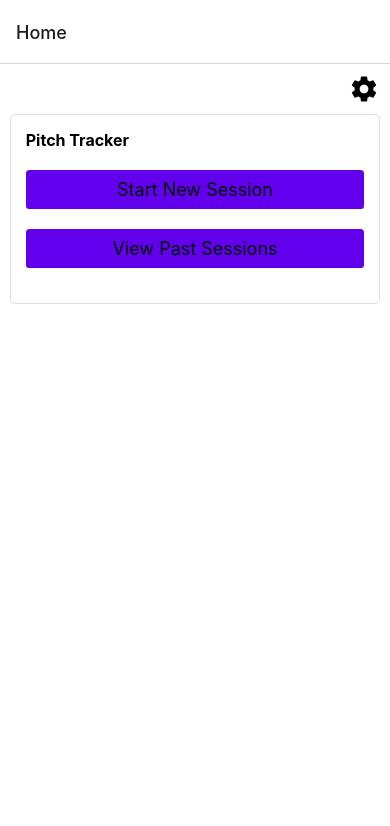
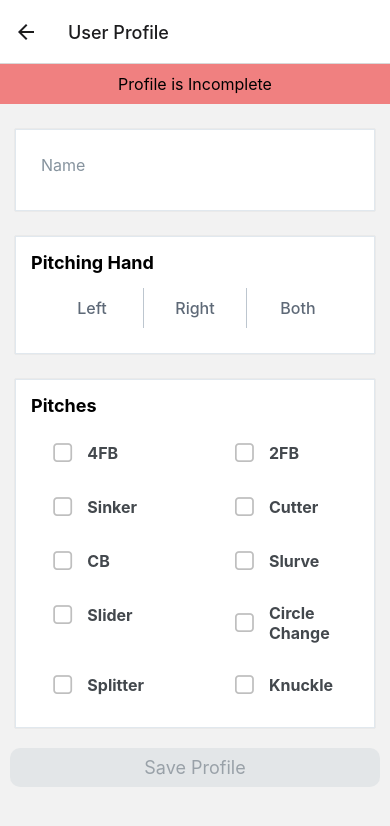
Before and after one commit to roderpad/PitchTracker, a React Native app: screen /Home in a window 390 px wide. Both pictures are taken after a click on the button "Start New Session". Shown: the top 826 px of the page. Built offline with nearby package versions, Linux system fonts and the light colour scheme.

Commit message:
Update dependencies and add User Profile screen

```diff
--- a/App.js
+++ b/App.js
@@ -3,6 +3,7 @@ import {NavigationContainer} from '@react-navigation/native';
 import {createStackNavigator} from '@react-navigation/stack';
 import HomeScreen from './src/screens/HomeScreen';
 import SettingsScreen from './src/screens/SettingsScreen';
+import ProfileSetupScreen from './src/screens/ProfileSetupScreen';
 import {ThemeProvider} from './src/context/ThemeContext';
 
 const Stack = createStackNavigator();
@@ -14,6 +15,7 @@ const App = () => {
         <Stack.Navigator initialRouteName="Home">
           <Stack.Screen name="Home" component={HomeScreen} />
           <Stack.Screen name="Settings" component={SettingsScreen} />
+          <Stack.Screen name="User Profile" component={ProfileSetupScreen} />
         </Stack.Navigator>
       </NavigationContainer>
     </ThemeProvider>
--- a/package.json
+++ b/package.json
@@ -11,7 +11,7 @@
   },
   "dependencies": {
     "@mui/icons-material": "^5.15.1",
-    "@react-native-async-storage/async-storage": "^1.19.6",
+    "@react-native-async-storage/async-storage": "^1.21.0",
     "@react-navigation/native": "^6.1.9",
     "@react-navigation/native-stack": "^6.9.17",
     "@react-navigation/stack": "^6.3.20",
--- a/src/screens/HomeScreen.js
+++ b/src/screens/HomeScreen.js
@@ -5,11 +5,21 @@ import {Button} from 'react-native-elements';
 import {useTheme} from '../context/ThemeContext';
 import Section from '../components/Section';
 import MaterialIcons from 'react-native-vector-icons/MaterialIcons'; // Import MaterialIcons
+import AsyncStorage from '@react-native-async-storage/async-storage';
 
 const HomeScreen = ({navigation}) => {
   const {theme} = useTheme();
 
   const styles = getStyles(theme); // Call getStyles function with the current theme
+
+  const checkProfileAndNavigate = async screenName => {
+    const userProfile = await AsyncStorage.getItem('userProfile');
+    if (userProfile) {
+      navigation.navigate(screenName);
+    } else {
+      navigation.navigate('User Profile');
+    }
+  };
 
   return (
     <View style={styles.mainContainer}>
@@ -29,17 +39,13 @@ const HomeScreen = ({navigation}) => {
             title="Start New Session"
             buttonStyle={{backgroundColor: theme.primary, marginBottom: 20}}
             titleStyle={{color: theme.text}}
-            onPress={() => {
-              /* Logic for new session */
-            }}
+            onPress={() => checkProfileAndNavigate('NewSession')}
           />
           <Button
             title="View Past Sessions"
             buttonStyle={{backgroundColor: theme.primary, marginBottom: 20}}
             titleStyle={{color: theme.text}}
-            onPress={() => {
-              /* Logic for past sessions */
-            }}
+            onPress={() => checkProfileAndNavigate('PastSessions')}
           />
         </Section>
       </View>
--- /dev/null
+++ b/src/screens/ProfileSetupScreen.js
@@ -0,0 +1,235 @@
+import React, {useState, useEffect} from 'react';
+import {View, Text, ScrollView, StyleSheet, FlatList} from 'react-native';
+import {
+  CheckBox,
+  Input,
+  Card,
+  ButtonGroup,
+  Button,
+} from 'react-native-elements';
+import AsyncStorage from '@react-native-async-storage/async-storage';
+
+const ProfileSetupScreen = () => {
+  const [name, setName] = useState('');
+  const [pitchingHand, setPitchingHand] = useState('');
+  const [pitches, setPitches] = useState({
+    '4FB': false,
+    '2FB': false,
+    Sinker: false,
+    Cutter: false,
+    CB: false,
+    Slurve: false,
+    Slider: false,
+    'Circle Change': false,
+    Splitter: false,
+    Knuckle: false,
+  });
+  const [savedProfile, setSavedProfile] = useState(null);
+
+  useEffect(() => {
+    const loadProfile = async () => {
+      const profileData = await AsyncStorage.getItem('userProfile');
+      if (profileData) {
+        const profile = JSON.parse(profileData);
+        setName(profile.name);
+        setPitchingHand(profile.pitchingHand);
+        setPitches(profile.pitches);
+        setSavedProfile(profile);
+      }
+    };
+    loadProfile();
+  }, []);
+
+  const saveProfile = async () => {
+    const profileData = {name, pitchingHand, pitches};
+    await AsyncStorage.setItem('userProfile', JSON.stringify(profileData));
+    setSavedProfile(profileData);
+  };
+
+  const isProfileComplete = () => {
+    return (
+      name !== '' && pitchingHand !== '' && Object.values(pitches).some(v => v)
+    );
+  };
+
+  const hasProfileChanged = () => {
+    if (!savedProfile) {
+      return true;
+    }
+    return (
+      JSON.stringify({name, pitchingHand, pitches}) !==
+      JSON.stringify(savedProfile)
+    );
+  };
+
+  const getIndicatorStatus = () => {
+    if (savedProfile && !hasProfileChanged()) {
+      return 'saved';
+    }
+    if (!isProfileComplete()) {
+      return 'incomplete';
+    }
+    if (!savedProfile && isProfileComplete()) {
+      return 'complete';
+    }
+    if (hasProfileChanged()) {
+      return 'changed';
+    }
+    return 'saved';
+  };
+
+  const getIndicatorColor = status => {
+    const colorMap = {
+      incomplete: 'lightcoral',
+      changed: 'khaki',
+      complete: 'lightgreen',
+      saved: 'none', // No color if saved
+    };
+    return colorMap[status] || 'none';
+  };
+
+  const getIndicatorText = status => {
+    const textMap = {
+      incomplete: 'Profile is Incomplete',
+      changed: 'Unsaved Changes Made',
+      complete: 'Unsaved Profile Complete',
+      saved: 'Profile Saved',
+    };
+    return textMap[status] || 'Profile Saved';
+  };
+
+  const togglePitch = pitch => {
+    setPitches({...pitches, [pitch]: !pitches[pitch]});
+  };
+
+  const pitchingHandOptions = ['Left', 'Right', 'Both'];
+  const selectedIndex = pitchingHandOptions.indexOf(pitchingHand);
+
+  const renderPitchCheckbox = ({item}) => (
+    <CheckBox
+      title={item}
+      checked={pitches[item]}
+      onPress={() => togglePitch(item)}
+      containerStyle={styles.checkboxContainer}
+      textStyle={styles.checkboxText}
+    />
+  );
+
+  return (
+    <>
+      <View
+        style={[
+          styles.indicator,
+          {backgroundColor: getIndicatorColor(getIndicatorStatus())},
+        ]}>
+        <Text style={styles.indicatorText}>
+          {getIndicatorText(getIndicatorStatus())}
+        </Text>
+      </View>
+      <ScrollView style={styles.container}>
+        <Card containerStyle={styles.card}>
+          <Input
+            placeholder="Name"
+            value={name}
+            onChangeText={setName}
+            inputContainerStyle={styles.inputContainer}
+            inputStyle={styles.inputText}
+          />
+        </Card>
+        <Card containerStyle={styles.card}>
+          <Text style={styles.sectionTitle}>Pitching Hand</Text>
+          <ButtonGroup
+            buttons={pitchingHandOptions}
+            selectedIndex={selectedIndex}
+            onPress={index => setPitchingHand(pitchingHandOptions[index])}
+            containerStyle={styles.buttonGroupContainer}
+            selectedButtonStyle={styles.selectedButton}
+            textStyle={styles.buttonGroupText}
+          />
+        </Card>
+        <Card containerStyle={styles.card}>
+          <Text style={styles.sectionTitle}>Pitches</Text>
+          <FlatList
+            data={Object.keys(pitches)}
+            renderItem={renderPitchCheckbox}
+            numColumns={2}
+            keyExtractor={item => item}
+            scrollEnabled={false} // Disable scrolling within the FlatList
+            style={styles.flatList}
+          />
+        </Card>
+        <Button
+          title="Save Profile"
+          onPress={saveProfile}
+          disabled={!isProfileComplete()}
+          buttonStyle={styles.saveButton}
+        />
+      </ScrollView>
+    </>
+  );
+};
+
+const styles = StyleSheet.create({
+  container: {
+    flex: 1,
+    paddingTop: 50, // Make room for the indicator
+  },
+  card: {
+    marginBottom: 10,
+  },
+  inputContainer: {
+    borderBottomWidth: 0,
+  },
+  inputText: {
+    fontSize: 16,
+  },
+  sectionTitle: {
+    fontSize: 18,
+    fontWeight: 'bold',
+    marginBottom: 10,
+  },
+  buttonGroupContainer: {
+    borderRadius: 10,
+    borderWidth: 0,
+    marginBottom: 10,
+  },
+  selectedButton: {
+    backgroundColor: '#bfe3f5',
+  },
+  buttonGroupText: {
+    fontSize: 16,
+  },
+  checkboxContainer: {
+    width: '50%',
+    backgroundColor: 'transparent',
+    borderWidth: 0,
+  },
+  checkboxText: {
+    fontSize: 16,
+  },
+  saveButton: {
+    backgroundColor: '#005f73',
+    borderRadius: 10,
+    margin: 10,
+  },
+  indicator: {
+    position: 'absolute',
+    top: 0,
+    left: 0,
+    right: 0,
+    padding: 10,
+    justifyContent: 'center',
+    alignItems: 'center',
+    zIndex: 1,
+  },
+  indicatorText: {
+    fontSize: 16,
+    color: 'black',
+  },
+  flatList: {
+    alignSelf: 'center',
+  },
+  // ... add any additional styles you might need
+});
+
+export default ProfileSetupScreen;
--- a/src/screens/SettingsScreen.js
+++ b/src/screens/SettingsScreen.js
@@ -6,7 +6,7 @@ import {useTheme} from '../context/ThemeContext';
 import Section from '../components/Section';
 import MaterialIcons from 'react-native-vector-icons/MaterialIcons';
 
-const SettingsScreen = () => {
+const SettingsScreen = ({navigation}) => {
   const {theme, isDarkMode, toggleTheme} = useTheme();
 
   const styles = getStyles(theme); // Call getStyles function with the current theme
@@ -39,9 +39,7 @@ const SettingsScreen = () => {
             title="Setup Pitcher Profile"
             buttonStyle={{backgroundColor: theme.primary, marginBottom: 20}}
             titleStyle={{color: theme.text}}
-            onPress={() => {
-              /* Logic for setup */
-            }}
+            onPress={() => navigation.navigate('User Profile')}
           />
         </Section>
         <Section title="Dev-Only">
```
Also changed, not shown: 2 other files (tests, documents, lock files or other folders).
